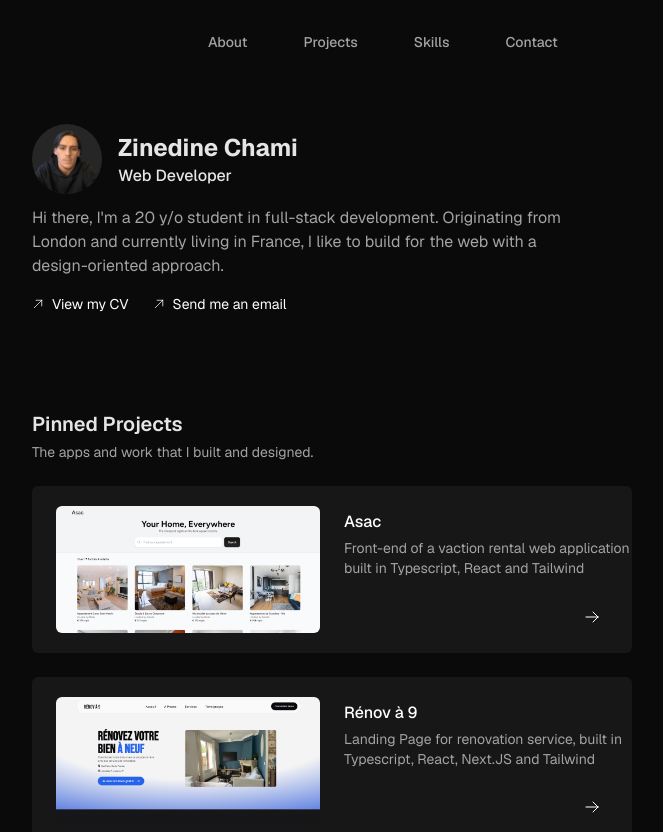
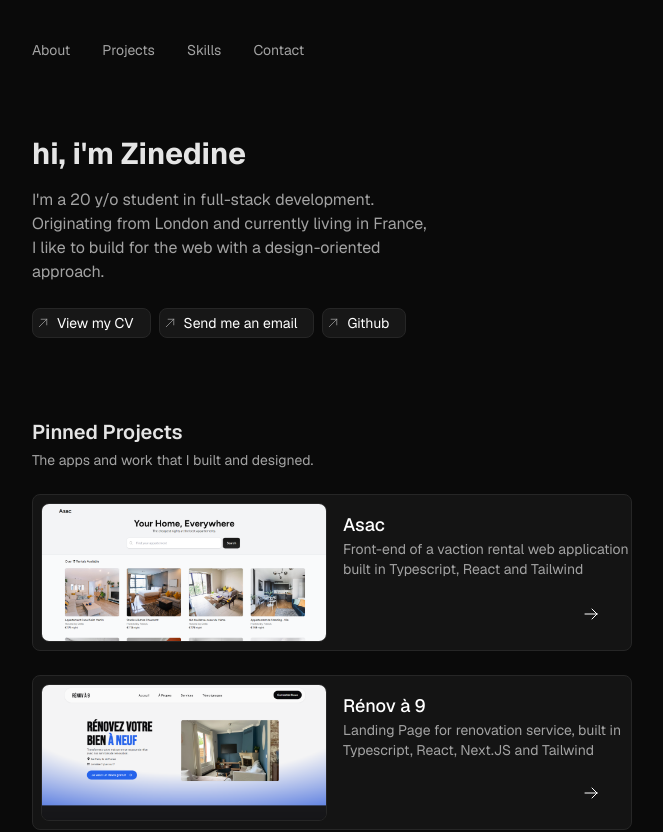
Before and after one commit to zinedinechami/portfolio_next, a Next.js app: page / in a window 1280 px wide. Shown: the top 832 px of the page, without its empty margins (328-991 px from the left). Built offline with nearby package versions, Linux system fonts and the light colour scheme.

Commit message:
updated projects cards and about section enw design

```diff
--- a/src/app/componenets/header.tsx
+++ b/src/app/componenets/header.tsx
@@ -1,29 +1,43 @@
 export default function Header() {
   return (
     <>
-      <nav className="h-20  mt-6 relative">
-        <ul className="flex  text-sm text-neutral-400 xl:ml-40 font-medium">
+      <nav className="h-20  mt-10 relative">
+        <ul className="flex  text-sm text-neutral-400   ">
           <a href="/#about">
-            <li className="xl:mr-6 mr-1 p-2 sm:px-4  hover:text-neutral-200 hover:bg-neutral-900 transition-colors rounded-md  ">
+            <li className="xl:mr-8    hover:text-neutral-200  transition-colors rounded-md  ">
               About
             </li>
           </a>
           <a href="/#projects">
-            <li className="xl:mr-6 mr-1 p-2 sm:px-4 hover:text-neutral-200 hover:bg-neutral-900  transition-colors rounded-md ">
+            <li className="xl:mr-8 hover:text-neutral-200   transition-colors rounded-md ">
               Projects
             </li>
           </a>
           <a href="/#skills">
-            <li className="xl:mr-6 mr-1 p-2 sm:px-4 hover:text-neutral-200 hover:bg-neutral-900 transition-colors rounded-md ">
+            <li className="xl:mr-8   hover:text-neutral-200  transition-colors rounded-md ">
               Skills
             </li>
           </a>
           <a href="/#contact">
-            <li className="xl:mr-6 mr-1 p-2 sm:px-4 hover:text-neutral-200 hover:bg-neutral-900 transition-colors rounded-md ">
+            <li className="xl:mr-6   hover:text-neutral-200  transition-colors rounded-md ">
               Contact
             </li>
           </a>
         </ul>
+        {/* <div className="absolute right-2 top-0">
+          <svg
+            xmlns="http://www.w3.org/2000/svg"
+            viewBox="0 0 24 24"
+            fill="currentColor"
+            className="w-4 text-neutral-400"
+          >
+            <path
+              fillRule="evenodd"
+              d="M9.528 1.718a.75.75 0 0 1 .162.819A8.97 8.97 0 0 0 9 6a9 9 0 0 0 9 9 8.97 8.97 0 0 0 3.463-.69.75.75 0 0 1 .981.98 10.503 10.503 0 0 1-9.694 6.46c-5.799 0-10.5-4.7-10.5-10.5 0-4.368 2.667-8.112 6.46-9.694a.75.75 0 0 1 .818.162Z"
+              clipRule="evenodd"
+            />
+          </svg>
+        </div> */}
       </nav>
     </>
   );
--- a/src/app/page.tsx
+++ b/src/app/page.tsx
@@ -8,7 +8,7 @@ import { GeistSans } from "geist/font/sans";
 export default function Page() {
   return (
     <>
-      <body className="xl:w-6/12 lg:w-9/12 w-11/12 sm:pl-10 mx-auto bg-neutral-950">
+      <body className="xl:w-6/12 lg:w-9/12 w-11/12 sm:pl-10 mx-auto bg-neutral-950 ">
         <main className={GeistSans.className}>
           <Header />
           <About />
--- a/src/app/sections/about.tsx
+++ b/src/app/sections/about.tsx
@@ -3,41 +3,48 @@ import pfp from "../../../public/assets/profile_picture.png";
 
 // add links below text
 
+// create new buttons, add github btn
+
 export default function About() {
   return (
     <>
-      <section id="about" className="pt-5 pb-24 sm:w-11/12 ">
+      <section id="about" className="pt-4 pb-20 sm:w-8/12 ">
         <div className="flex pb-3 ">
-          <Image
+          {/* <Image
             src={pfp}
-            width={70}
+            width={80}
             height={80}
             quality={100}
             alt="profile picture"
             className="rounded-full  bg-neutral-800  "
-          />
-          <div className="ml-4 mt-2 ">
-            <h1 className="text-2xl font-bold text-neutral-200 ">
-              Zinedine Chami
+          /> */}
+          {/* <div className="ml-4 mt-2 "> */}
+          <h1 className="text-3xl mb-1 font-bold text-neutral-200 ">
+            hi, i&apos;m Zinedine
           </h1>
-            <h2 className="text-base  text-neutral-200 font-medium   ">
+          {/* <h2 className="text-xl  text-neutral-200 font-medium   ">
               Web Developer
             </h2>
-          </div>
+          </div> */}
         </div>
         <p className="text-neutral-400 text-md  ">
-          Hi there, I&apos;m a 20 y/o student in full-stack development.
-          Originating from London and currently living in France, I like to
-          build for the web with a design-oriented approach.
+          I&apos;m a 20 y/o student in full-stack development. Originating from
+          London and currently living in France, I like to build for the web
+          with a design-oriented approach.
         </p>
-        <div className="pt-4 flex text-sm">
+        <div className="pt-6 flex text-sm">
+          <a
+            className="pr-4 mr-2 flex  bg-neutral-900 p-1 rounded-lg border border-neutral-800 "
+            href="/assets/CV_Dev.pdf"
+            target="_blank"
+          >
             <svg
               xmlns="http://www.w3.org/2000/svg"
               fill="none"
               viewBox="0 0 24 24"
               strokeWidth={1.5}
               stroke="currentColor"
-            className="w-3 h-5 mr-2"
+              className="w-3 h-5 mr-2 text-neutral-400"
             >
               <path
                 strokeLinecap="round"
@@ -45,20 +52,19 @@ export default function About() {
                 d="m4.5 19.5 15-15m0 0H8.25m11.25 0v11.25"
               />
             </svg>
-          <a
-            className="pr-4 mr-2 flex hover:underline underline-offset-3 "
-            href="/assets/CV_Dev.pdf"
-            target="_blank"
-          >
             View my CV{" "}
           </a>{" "}
+          <a
+            href="mailto:zinedine.chami@gmail.com"
+            className="flex mr-2 bg-neutral-900 p-1 pr-4 rounded-lg border border-neutral-800 "
+          >
             <svg
               xmlns="http://www.w3.org/2000/svg"
               fill="none"
               viewBox="0 0 24 24"
               strokeWidth={1.5}
               stroke="currentColor"
-            className="w-3 h-5 mr-2"
+              className="w-3 h-5 mr-2 text-neutral-400"
             >
               <path
                 strokeLinecap="round"
@@ -66,11 +72,27 @@ export default function About() {
                 d="m4.5 19.5 15-15m0 0H8.25m11.25 0v11.25"
               />
             </svg>
+            Send me an email
+          </a>
           <a
-            href="mailto:zinedine.chami@gmail.com"
-            className="flex hover:underline underline-offset-3 "
+            href="https://github.com/zinedinechami"
+            className="flex  bg-neutral-900 p-1 pr-4 rounded-lg border border-neutral-800 "
           >
-            Send me an email
+            <svg
+              xmlns="http://www.w3.org/2000/svg"
+              fill="none"
+              viewBox="0 0 24 24"
+              strokeWidth={1.5}
+              stroke="currentColor"
+              className="w-3 h-5 mr-2 text-neutral-400"
+            >
+              <path
+                strokeLinecap="round"
+                strokeLinejoin="round"
+                d="m4.5 19.5 15-15m0 0H8.25m11.25 0v11.25"
+              />
+            </svg>
+            Github
           </a>
         </div>
       </section>
--- a/src/app/sections/contact.tsx
+++ b/src/app/sections/contact.tsx
@@ -13,7 +13,7 @@ export default function Contact() {
               width="25"
               height="25"
               fill="currentColor"
-              className="mr-6 hover:text-neutral-400 transition-colors"
+              className="mr-5 hover:text-neutral-400 transition-colors"
               viewBox="0 0 16 16"
             >
               <path d="M8 0C3.58 0 0 3.58 0 8c0 3.54 2.29 6.53 5.47 7.59.4.07.55-.17.55-.38 0-.19-.01-.82-.01-1.49-2.01.37-2.53-.49-2.69-.94-.09-.23-.48-.94-.82-1.13-.28-.15-.68-.52-.01-.53.63-.01 1.08.58 1.23.82.72 1.21 1.87.87 2.33.66.07-.52.28-.87.51-1.07-1.78-.2-3.64-.89-3.64-3.95 0-.87.31-1.59.82-2.15-.08-.2-.36-1.02.08-2.12 0 0 .67-.21 2.2.82.64-.18 1.32-.27 2-.27s1.36.09 2 .27c1.53-1.04 2.2-.82 2.2-.82.44 1.1.16 1.92.08 2.12.51.56.82 1.27.82 2.15 0 3.07-1.87 3.75-3.65 3.95.29.25.54.73.54 1.48 0 1.07-.01 1.93-.01 2.2 0 .21.15.46.55.38A8.01 8.01 0 0 0 16 8c0-4.42-3.58-8-8-8" />
@@ -25,13 +25,13 @@ export default function Contact() {
               width="25"
               height="25"
               fill="currentColor"
-              className="mr-6 hover:text-neutral-400 transition-colors"
+              className="mr-4 hover:text-neutral-400 transition-colors"
               viewBox="0 0 16 16"
             >
               <path d="M0 1.146C0 .513.526 0 1.175 0h13.65C15.474 0 16 .513 16 1.146v13.708c0 .633-.526 1.146-1.175 1.146H1.175C.526 16 0 15.487 0 14.854zm4.943 12.248V6.169H2.542v7.225zm-1.2-8.212c.837 0 1.358-.554 1.358-1.248-.015-.709-.52-1.248-1.342-1.248S2.4 3.226 2.4 3.934c0 .694.521 1.248 1.327 1.248zm4.908 8.212V9.359c0-.216.016-.432.08-.586.173-.431.568-.878 1.232-.878.869 0 1.216.662 1.216 1.634v3.865h2.401V9.25c0-2.22-1.184-3.252-2.764-3.252-1.274 0-1.845.7-2.165 1.193v.025h-.016l.016-.025V6.169h-2.4c.03.678 0 7.225 0 7.225z" />
             </svg>
           </a>
-          <a href="https://x.com/zinedinechami">
+          {/* <a href="https://x.com/zinedinechami">
             <svg
               xmlns="http://www.w3.org/2000/svg"
               width="25"
@@ -42,8 +42,8 @@ export default function Contact() {
             >
               <path d="M12.6.75h2.454l-5.36 6.142L16 15.25h-4.937l-3.867-5.07-4.425 5.07H.316l5.733-6.57L0 .75h5.063l3.495 4.633L12.601.75Zm-.86 13.028h1.36L4.323 2.145H2.865z" />
             </svg>
-          </a>
-          <div className="flex sm:pl-4 sm:mt-0 mt-6">
+          </a> */}
+          <div className="flex sm:pl-2 sm:mt-0 mt-6">
             <svg
               xmlns="http://www.w3.org/2000/svg"
               fill="none"
--- a/src/app/sections/projects.tsx
+++ b/src/app/sections/projects.tsx
@@ -2,6 +2,8 @@ import projects_database from "../projects_database.json";
 import Image from "next/image";
 import Link from "next/link";
 import asac from "../assets/asac.png";
+
+// add image load blur
 
 export default function Projects() {
   return (
@@ -18,16 +20,16 @@ export default function Projects() {
           return (
             <>
               <Link href={"/projects/" + data.id}>
-                <article className="w-full sm:h-50  mb-6 rounded-md    hover:bg-neutral-900/70 bg-neutral-900  border-neutral-800 transition-colors  cursor-pointer relative">
+                <article className="w-full   mb-6 rounded-lg border  hover:bg-neutral-900/50 bg-neutral-900/80  border-neutral-800 transition-colors  cursor-pointer relative">
                   <div className="flex">
-                    <div className="pt-5 mx-6 pb-5 sm:flex hidden">
+                    <div className="pt-2 pb-2 ml-2 mr-4 sm:flex hidden">
                       <Image
                         src={data.img}
                         width={320}
                         height={350}
                         quality={100}
                         alt={data.title}
-                        className="rounded-md  object-fill w-80"
+                        className="rounded-lg  object-fill w-80 border border-neutral-800"
                       />
                     </div>
                     <svg
@@ -45,8 +47,8 @@ export default function Projects() {
                       />
                     </svg>
 
-                    <div className="sm:pt-6 pt-4 ml-10 sm:ml-0">
-                      <h1 className=" font-medium pb-1 ">{data.title} </h1>
+                    <div className="pt-4 ml-10 sm:ml-0">
+                      <h1 className=" font-medium text-lg  ">{data.title} </h1>
 
                       <p className="sm:w-72 w-full  text-neutral-400 sm:text-sm text-xs mb-2">
                         {data.description}
```
Lines whose indentation alone changed are shown as unchanged.
